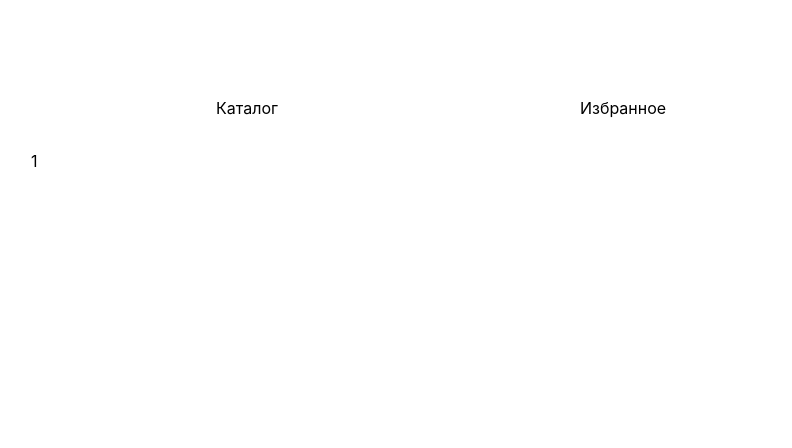
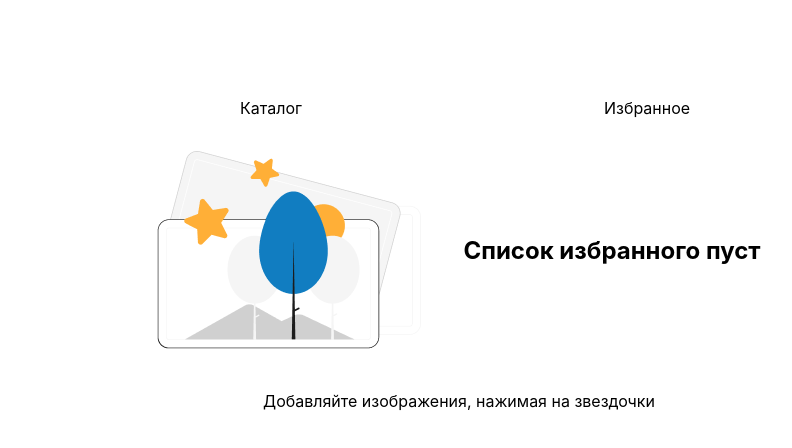
Before and after one commit to TheSm0ke/medRocket, a React (Create React App) app: page /favorites in a window 1280 px wide. Shown: the top 448 px of the page, without its empty margins (181-973 px from the left). Built offline with nearby package versions, Linux system fonts and the light colour scheme.

Commit message:
Почти рабочий компонент избранное

```diff
--- a/src/components/photo/photo.scss
+++ b/src/components/photo/photo.scss
@@ -21,6 +21,6 @@
 
 .photo-star {
   position: relative;
-  left: 114px;
-  top: -147px;
+  left: 110px;
+  top: -142px;
 }
--- a/src/components/photo/photo.tsx
+++ b/src/components/photo/photo.tsx
@@ -6,9 +6,10 @@ import "./photo.scss";
 interface PhotoProps {
   src: string;
   alt: string;
+  starClicked?: boolean;
 }
 
-const Photo = ({ src, alt }: PhotoProps) => {
+const Photo = ({ src, alt, starClicked }: PhotoProps) => {
   const [showToolTip, setShowToolTip] = useState(false);
   const [starClick, setStarClick] = useState(false);
   const [starSrc, setStarSrc] = useState(starDeactive);
@@ -19,12 +20,16 @@ const Photo = ({ src, alt }: PhotoProps) => {
   };
 
   useEffect(() => {
+    if (starClicked) setStarClick(true);
+  }, [starClicked]);
+
+  useEffect(() => {
     if (starClick) {
       setStarSrc(starActive);
     } else {
       setStarSrc(starDeactive);
     }
-  }, [starClick]);
+  }, [starClick, starClicked]);
 
   const handleHover = (el: any) => {
     setShowToolTip(true);
--- /dev/null
+++ b/src/pages/favorites/favorites.scss
@@ -0,0 +1,19 @@
+.favorites {
+  display: flex;
+  width: 744px;
+  gap: 42px;
+  justify-content: center;
+  align-items: center;
+  flex-direction: row;
+  flex-wrap: wrap;
+}
+
+.favorites-photo-alt {
+  width: 150px;
+  font-family: 'Roboto';
+  font-style: normal;
+  font-weight: 400;
+  font-size: 14px;
+  line-height: 21px;
+  color: #787878;
+}
--- a/src/pages/favorites/index.tsx
+++ b/src/pages/favorites/index.tsx
@@ -1,5 +1,31 @@
-const Favorites = () => {
-  return <div className="app">1</div>;
+import Photo from "../../components/photo/photo";
+import emptyImg from "../../data/empty.png";
+import "./favorites.scss";
+
+interface FavoritesProps {
+  listFavorites: any;
+}
+
+const Favorites = ({ listFavorites }: FavoritesProps) => {
+  if (listFavorites?.length === 0 || listFavorites == null)
+    return (
+      <div className="favorites">
+        <img src={emptyImg} alt="Пустой список" />
+        <h2>Список избранного пуст</h2>
+        <p style={{ margin: "0px" }}>Добавляйте изображения, нажимая на звездочки</p>
+      </div>
+    );
+
+  const allFavorites = listFavorites.map((el: any) => {
+    return (
+      <div className="favorites-photo">
+        <Photo starClicked src={el.url} alt={el.alt} />
+        <p className="favorites-photo-alt">{el.alt}</p>
+      </div>
+    );
+  });
+
+  return <div className="favorites">{allFavorites}</div>;
 };
 
 export default Favorites;
--- a/src/pages/index.scss
+++ b/src/pages/index.scss
@@ -1,6 +1,9 @@
 .body {
   margin-top: 64px;
-  margin-left: 204px;
+  display: flex;
+  justify-content: center;
+  align-items: center;
+  flex-direction: column;
   font-family: -apple-system, BlinkMacSystemFont, 'Segoe UI', 'Roboto', 'Oxygen',
     'Ubuntu', 'Cantarell', 'Fira Sans', 'Droid Sans', 'Helvetica Neue',
     sans-serif;
--- a/src/routing/routing.tsx
+++ b/src/routing/routing.tsx
@@ -6,7 +6,10 @@ const Routing = () => {
   return (
     <Routes>
       <Route path="*" element={<Catalog />} />
-      <Route path="/favorites" element={<Favorites />} />
+      <Route
+        path="/favorites"
+        element={<Favorites listFavorites={localStorage.getItem("listFavorites")} />}
+      />
     </Routes>
   );
 };
```
Also changed, not shown: src/pages/error/index.tsx (renamed from src/pages/error/error.tsx).
